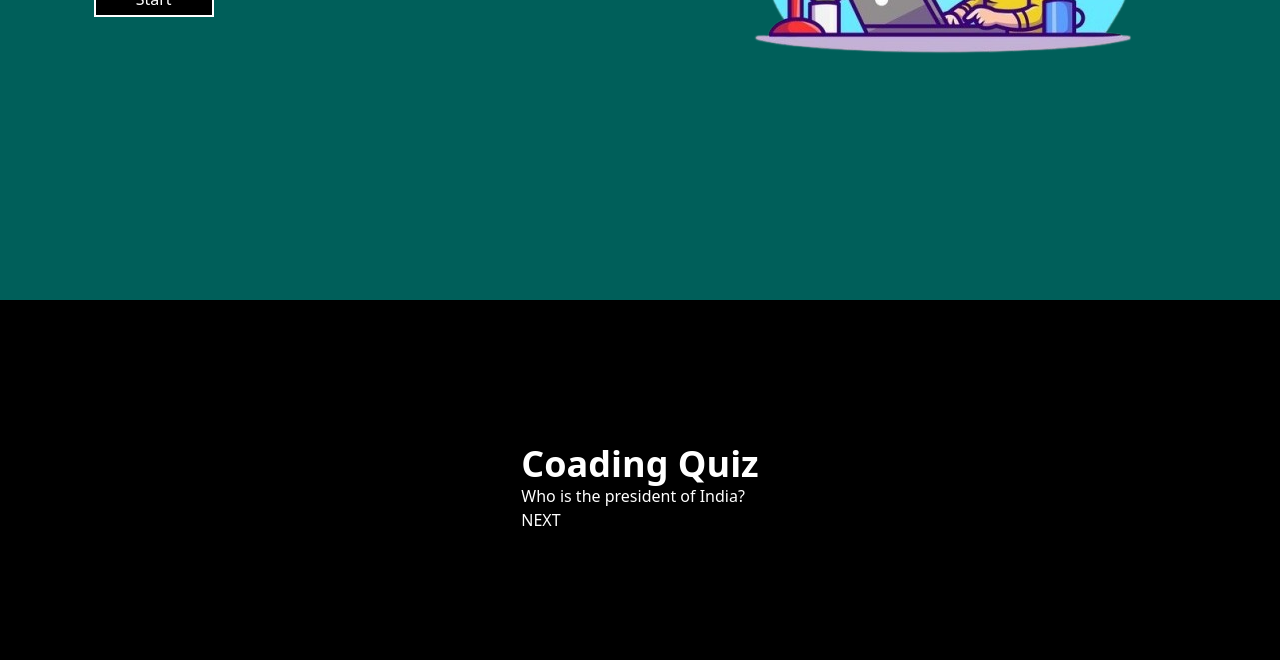
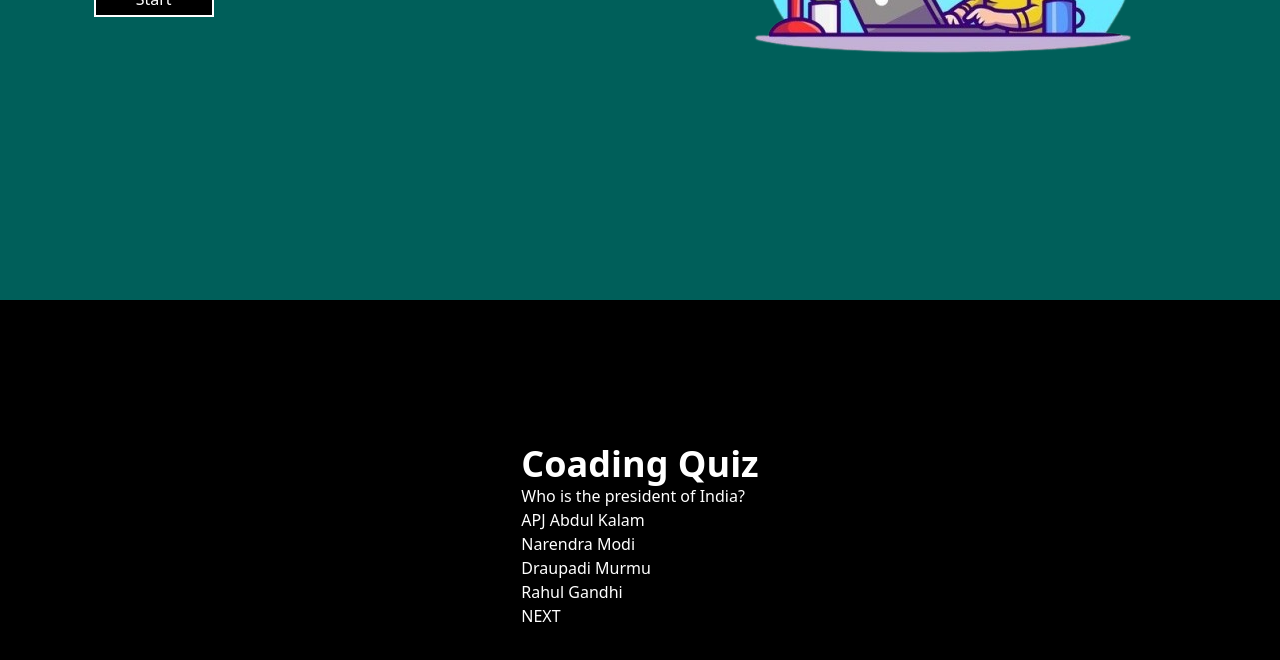
Before and after one commit to Rnveer007/Project-React-Quiz-App, a React (Vite) app: page / in a window 1280 px wide. Shown: the part 662-1322 px from the top of the page. Built offline with nearby package versions, Linux system fonts and the light colour scheme.

Commit message:
newUpdate

```diff
--- a/src/App.jsx
+++ b/src/App.jsx
@@ -12,7 +12,7 @@ function App({ showAlert,setShowAlert, latestUser,setLatestUser ,setShowSecondPa
       setShowAlert(true);
       setTimeout(() => {
         setShowAlert(false);
-      }, 2000);
+      }, 1000);
     } else {
       setShowSecondPage(true); // Show second page if user exists
     }
@@ -37,7 +37,7 @@ function App({ showAlert,setShowAlert, latestUser,setLatestUser ,setShowSecondPa
 
     <div className={`secondPage bg-yellow-800 h-[834px] flex justify-center  ${showSecondPage ? "" : "hidden"}`}>
       <div className='mt-36 h-[500px] '>
-        <h1 className='text-white text-4xl text-center my-4 pb-3'>Welcome to Quize App</h1>
+        <h1 className='text-white text-4xl text-center my-4 pb-3'>Welcome to Quiz App</h1>
         <p className='text-center text-white my-4 text-xl'>Select Topic</p>
         <button className='block w-[500px] my-8 py-3 bg-white cursor-pointer border-2'>MUSIC</button>
         <button className='block w-[500px] my-8 py-3 bg-white cursor-pointer border-2'>MODERN ART</button>
--- a/src/QuiestionShow.jsx
+++ b/src/QuiestionShow.jsx
@@ -4,15 +4,15 @@ import { questions } from './FileOfQuestions'
 function QuiestionShow() {
     const [currentQuestion, setCurrentQuestion] = useState(getRandomQuestion())
 
-  function getRandomQuestion( ){
-    const randomIndex = Math.floor(Math.random() * questions.length)
-    return questions[randomIndex]
-  }
+    function getRandomQuestion() {
+        const randomIndex = Math.floor(Math.random() * questions.length)
+        return questions[randomIndex]
+    }
 
-function nextQuestionHandle (){
-       setCurrentQuestion(getRandomQuestion())
+    function nextQuestionHandle() {
+        setCurrentQuestion(getRandomQuestion())
 
-}
+    }
 
     return (
         <div>
@@ -21,6 +21,12 @@ function nextQuestionHandle (){
                     <h1 className='text-4xl font-bold'>Coading Quiz</h1>
                     <div>
                         <h2>{currentQuestion.q}</h2>
+                        {
+                            currentQuestion.opt.map((item, index) => {
+                                return (<button key={index} className='block'> {item} </button>
+                                )
+                            })
+                        }
                         <button onClick={nextQuestionHandle}> NEXT</button>
                     </div>
                 </div>
```
